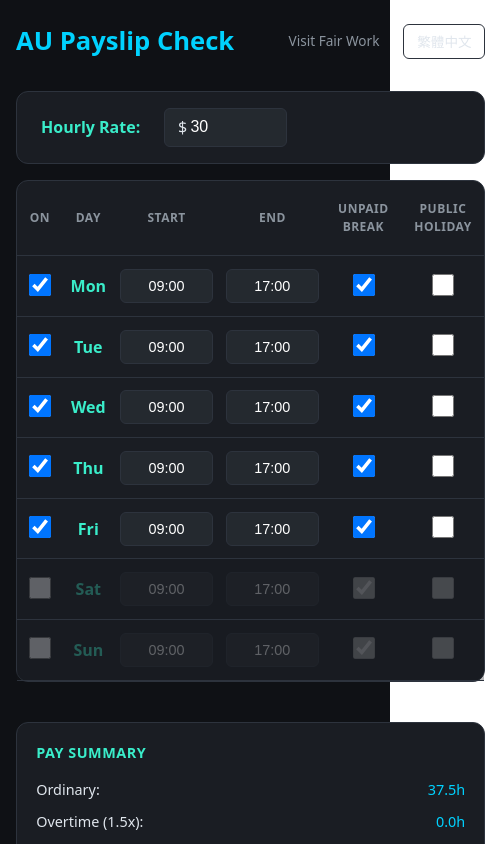
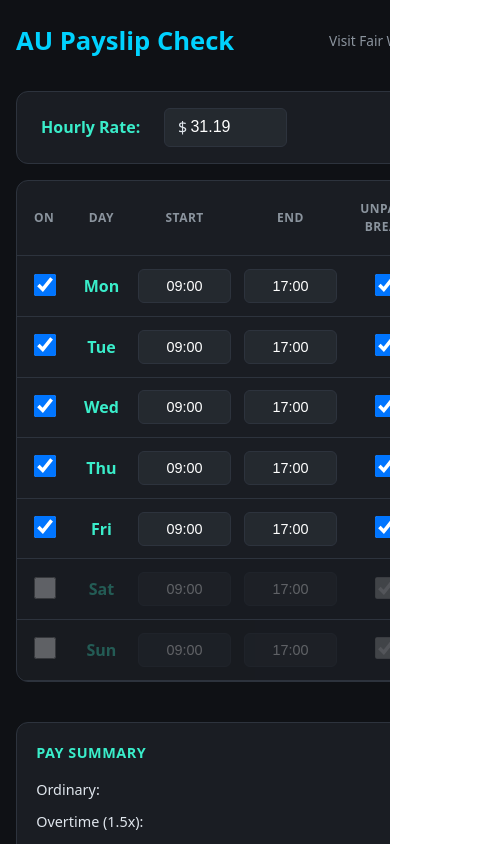
Before and after one commit to crayon3shawn/payslip-checker, a React (Vite) app: page / in a window 390 px wide. Shown: the top 844 px of the page, 501 px wide, since content can reach past the window. Built offline with nearby package versions, Linux system fonts and the light colour scheme.

Commit message:
style: set default rate to 31.19 and fix mobile background bleed

```diff
--- a/src/App.css
+++ b/src/App.css
@@ -10,17 +10,27 @@
   --input-bg: #24292f;
 }
 
+/* Fix mobile overflow background issue */
+html, body {
+  margin: 0;
+  padding: 0;
+  background-color: var(--bg);
+  min-height: 100vh;
+  width: 100%;
+  overflow-x: hidden; /* Prevent body horizontal scroll */
+}
+
 body {
-  margin: 0;
   font-family: system-ui, -apple-system, sans-serif;
-  background-color: var(--bg);
   color: var(--text);
+  -webkit-font-smoothing: antialiased;
 }
 
 .container {
   max-width: 1100px;
   margin: 0 auto;
   padding: 1.5rem 1rem;
+  box-sizing: border-box;
 }
 
 header {
@@ -28,6 +38,8 @@ header {
   justify-content: space-between;
   align-items: center;
   margin-bottom: 2rem;
+  flex-wrap: wrap;
+  gap: 1rem;
 }
 
 h1 {
@@ -39,7 +51,7 @@ h1 {
 .header-right {
   display: flex;
   align-items: center;
-  gap: 1.5rem;
+  gap: 1rem;
 }
 
 .header-link {
@@ -51,7 +63,6 @@ h1 {
 
 .header-link:hover {
   color: var(--primary);
-  text-decoration: underline;
 }
 
 .lang-toggle {
@@ -73,10 +84,11 @@ h1 {
 }
 
 @media (max-width: 950px) {
-  .main-layout { grid-template-columns: 1fr; }
+  .main-layout {
+    grid-template-columns: 1fr;
+  }
 }
 
-/* Blocks */
 .config-card, .table-wrapper, .flat-block {
   background: var(--card-bg);
   border: 1px solid var(--border);
@@ -120,18 +132,61 @@ h1 {
   font-size: 1rem;
 }
 
-/* Table */
-.record-table { width: 100%; border-collapse: collapse; }
-.record-table th { background: transparent; color: #8b949e; font-size: 0.75rem; padding: 1.2rem 0.8rem; border-bottom: 1px solid var(--border); text-transform: uppercase; letter-spacing: 0.5px; }
-.record-table td { padding: 0.8rem 0.4rem; border-bottom: 1px solid var(--border); }
+/* Table - Allow internal scroll instead of breaking body layout */
+.table-wrapper {
+  overflow-x: auto;
+  -webkit-overflow-scrolling: touch;
+}
+
+.record-table {
+  width: 100%;
+  border-collapse: collapse;
+  min-width: 500px; /* Ensure table doesn't get too squashed */
+}
+
+.record-table th {
+  background: transparent;
+  color: #8b949e;
+  font-size: 0.75rem;
+  padding: 1.2rem 0.8rem;
+  border-bottom: 1px solid var(--border);
+  text-transform: uppercase;
+  letter-spacing: 0.5px;
+}
+
+.record-table td {
+  padding: 0.8rem 0.4rem;
+  border-bottom: 1px solid var(--border);
+}
+
 .center { text-align: center; }
 .day-name { font-weight: bold; color: var(--secondary); }
-.disabled-row { background: var(--disabled); opacity: 0.3; }
+
+.disabled-row {
+  background: var(--disabled);
+  opacity: 0.3;
+}
+
 .holiday-row { background: var(--holiday); }
-.time-input { background: var(--input-bg); border: 1px solid var(--border); color: white; padding: 0.5rem; border-radius: 6px; width: 75px; text-align: center; font-size: 0.9rem; }
-input[type="checkbox"] { width: 22px; height: 22px; cursor: pointer; }
 
-/* Sidebar Summary */
+.time-input {
+  background: var(--input-bg);
+  border: 1px solid var(--border);
+  color: white;
+  padding: 0.5rem;
+  border-radius: 6px;
+  width: 75px;
+  text-align: center;
+  font-size: 0.9rem;
+}
+
+input[type="checkbox"] {
+  width: 22px;
+  height: 22px;
+  cursor: pointer;
+}
+
+/* Sidebar */
 .summary-card h3, .details-card h3, .logic-card h3 {
   font-size: 0.9rem;
   margin: 0 0 1rem 0;
@@ -161,7 +216,6 @@ input[type="checkbox"] { width: 22px; height: 22px; cursor: pointer; }
   font-weight: 700;
 }
 
-/* Daily Log */
 .b-item {
   display: flex;
   gap: 1rem;
@@ -174,7 +228,6 @@ input[type="checkbox"] { width: 22px; height: 22px; cursor: pointer; }
 .b-val { color: var(--primary); min-width: 45px; text-align: right; }
 .b-tag { color: #888; font-size: 0.75rem; }
 
-/* Logic Card */
 .note { font-size: 0.75rem; color: #666; margin: 0.4rem 0; line-height: 1.4; }
 
 /* Footer */
@@ -191,7 +244,11 @@ input[type="checkbox"] { width: 22px; height: 22px; cursor: pointer; }
 }
 
 @media (max-width: 600px) {
-  .footer-content { flex-direction: column; gap: 1rem; text-align: center; }
+  .footer-content {
+    flex-direction: column;
+    gap: 1rem;
+    text-align: center;
+  }
 }
 
 .footer-tag { margin: 0; font-size: 0.85rem; color: #888; font-weight: 600; }
@@ -210,5 +267,4 @@ input[type="checkbox"] { width: 22px; height: 22px; cursor: pointer; }
   font-weight: 600;
 }
 
-.github-link:hover { text-decoration: underline; }
 .v-tag { font-size: 0.75rem; color: #333; }
--- a/src/App.tsx
+++ b/src/App.tsx
@@ -26,7 +26,7 @@ function App() {
   const [lang, setLang] = useState<'en' | 'tw'>('en');
   const [hourlyRate, setHourlyRate] = useState<number>(() => {
     const saved = localStorage.getItem('hourlyRate');
-    return saved ? parseFloat(saved) : 30;
+    return saved ? parseFloat(saved) : 31.19;
   });
   const [records, setRecords] = useState<DailyRecord[]>(() => {
     return DAYS.map((d) => ({
```
